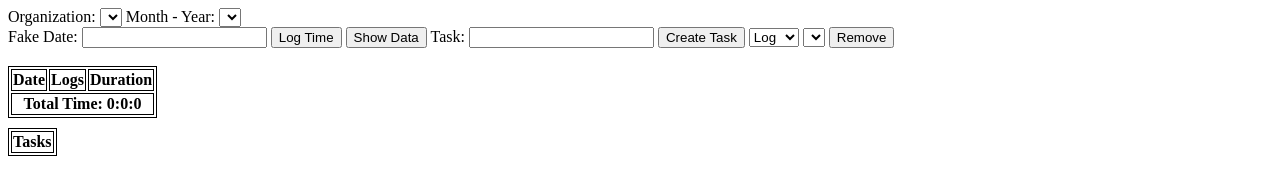
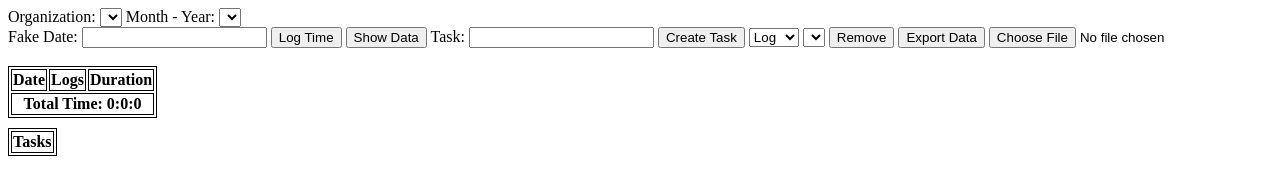
Before and after one commit to karamjeetdotnet/timetracker, a plain HTML site: page index.html in a window 1280 px wide. Drawn offline with Linux system fonts and the light colour scheme.

Commit message:
export import

```diff
--- a/index.html
+++ b/index.html
@@ -25,6 +25,13 @@
             monthYearSelectId: "monthYearSelect",
             taskKey: "tasks",
             taskId: "task",
+            getStorageKeys: () => {
+                return [
+                    logger.loggerKey,
+                    logger.organizationKey,
+                    logger.taskKey
+                ]
+            },
             getStorageItem: () => {
                 return localStorage.getItem(logger.loggerKey);
             },
@@ -342,6 +349,28 @@
                     logger.saveTaskItem(tasks);
                 }
                 logger.fillData();
+            },
+            exportData: () => {
+                const storageObj = {};
+                logger.getStorageKeys().forEach(key => {
+                    const data = localStorage.getItem(key);
+                    if (data) {
+                        storageObj[key] = JSON.parse(data)
+                    }
+                })
+                var dataStr = "data:text/json;charset=utf-8," + encodeURIComponent(JSON.stringify(storageObj));
+                var dlAnchorElem = document.createElement('a');
+                dlAnchorElem.setAttribute("href", dataStr);
+                dlAnchorElem.setAttribute("download", "export-data.json");
+                dlAnchorElem.click();
+            },
+            importData: (fileControl) => {
+                fileControl.files[0].text().then(txt => {
+                    const fullData = JSON.parse(txt);
+                    logger.getStorageKeys().forEach(key => {
+                        localStorage.setItem(key, JSON.stringify(fullData[key]));
+                    })
+                })
             }
         }
     </script>
@@ -362,6 +391,8 @@
         </select>
         <select id="dataTypeItem"></select>
         <button onClick="logger.removeLogTask()">Remove</button>
+        <button onClick="logger.exportData()">Export Data</button>
+        <input type="file" id="exportFile"  accept=".json" onChange="logger.importData(this)" />
     </div><br />
     <div id="result"></div>
     <script>
```
